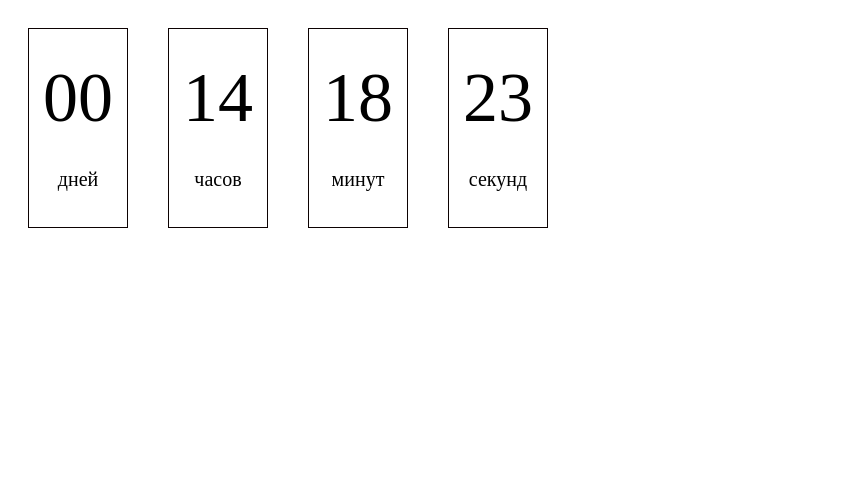
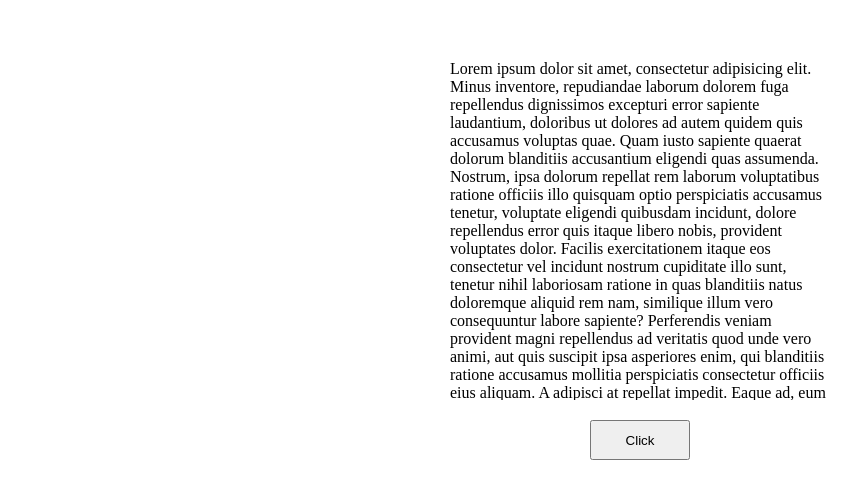
Before and after one commit to DzhunusovAtakhan/project-1, a plain HTML site: page index.html in a window 1280 px wide. Shown: the whole page, without its empty margins (0-860 px from the left). Drawn offline with Linux system fonts and the light colour scheme.

Commit message:
Параметры документа, окна и работа с ними

```diff
--- a/index.html
+++ b/index.html
@@ -3,29 +3,68 @@
   <head>
     <meta charset="utf-8" />
     <meta http-equiv="X-UA-Compatible" content="IE=edge" />
-    <title>Java Script</title>
+    <title>JavaScript</title>
     <link rel="stylesheet" href="style.css" />
   </head>
   <body>
-    <div class="timer">
-      <div class="timer-block">
-        <span id="days">12</span>
-        дней
-      </div>
-      <div class="timer-block">
-        <span id="hours">09</span>
-        часов
-      </div>
-      <div class="timer-block">
-        <span id="minutes">30</span>
-        минут
-      </div>
-      <div class="timer-block">
-        <span id="seconds">50</span>
-        секунд
-      </div>
+    <div class="box">
+      Lorem ipsum dolor sit amet, consectetur adipisicing elit. Minus inventore,
+      repudiandae laborum dolorem fuga repellendus dignissimos excepturi error
+      sapiente laudantium, doloribus ut dolores ad autem quidem quis accusamus
+      voluptas quae. Quam iusto sapiente quaerat dolorum blanditiis accusantium
+      eligendi quas assumenda. Nostrum, ipsa dolorum repellat rem laborum
+      voluptatibus ratione officiis illo quisquam optio perspiciatis accusamus
+      tenetur, voluptate eligendi quibusdam incidunt, dolore repellendus error
+      quis itaque libero nobis, provident voluptates dolor. Facilis
+      exercitationem itaque eos consectetur vel incidunt nostrum cupiditate illo
+      sunt, tenetur nihil laboriosam ratione in quas blanditiis natus doloremque
+      aliquid rem nam, similique illum vero consequuntur labore sapiente?
+      Perferendis veniam provident magni repellendus ad veritatis quod unde vero
+      animi, aut quis suscipit ipsa asperiores enim, qui blanditiis ratione
+      accusamus mollitia perspiciatis consectetur officiis eius aliquam. A
+      adipisci at repellat impedit. Eaque ad, eum laudantium deserunt. Quis
+      error voluptatem tempora quam ducimus aut, architecto odio voluptatum
+      reiciendis. Atque error, deleniti similique non nam ratione. Perferendis,
+      officiis mollitia laboriosam quam, nisi vel obcaecati vero dicta ducimus
+      dolorum quas, excepturi consequatur fugiat sit minima repellendus quia
+      aliquid numquam id autem unde dolorem quaerat odit. Harum eaque dolor
+      dicta, accusantium deserunt eius deleniti nisi quas assumenda consectetur,
+      odit modi exercitationem, officia doloribus quidem perferendis repellendus
+      quos commodi eveniet cum beatae ea molestiae reprehenderit. Facilis, iste
+      corporis earum. Nemo aliquam architecto error facilis amet, nihil sed
+      excepturi necessitatibus rem delectus, omnis ipsa ut temporibus expedita
+      quas natus ipsum fuga eum harum nisi facere cupiditate reiciendis! Id
+      magnam blanditiis eligendi, nulla accusamus magni. Placeat quidem repellat
+      explicabo minus esse numquam velit, accusantium a, cumque aperiam iure
+      alias natus aliquam minima quas possimus assumenda quod, doloremque saepe
+      perspiciatis nulla vero quibusdam voluptates. Nihil, aliquam maiores earum
+      non similique quos? Quos cumque est illum assumenda perspiciatis,
+      obcaecati atque doloribus cum soluta sit qui, deserunt reprehenderit
+      quibusdam ratione odio similique a, quod cupiditate! Accusamus hic minus
+      numquam, repellendus, ullam beatae itaque ad laudantium doloremque dolore
+      error praesentium provident consequuntur consectetur culpa necessitatibus
+      facere. Adipisci dignissimos fugiat consequuntur temporibus magni eius
+      deleniti. Reiciendis, distinctio nesciunt modi repellendus aperiam quia
+      dolore porro, pariatur eos. Ducimus iusto officiis cupiditate, error modi
+      eius, dolores maxime a eaque tenetur? Quae nulla reprehenderit
+      voluptatibus fugit cum distinctio hic libero maiores fugiat, atque amet
+      qui cupiditate pariatur quaerat illo similique sunt doloribus modi
+      reiciendis blanditiis in voluptatem esse. Hic voluptates atque beatae
+      nihil ad perspiciatis repudiandae, consequuntur non nesciunt maiores alias
+      eos odit, officiis inventore eaque aperiam voluptatibus. Fugiat eum esse
+      nam saepe soluta ab accusamus nemo fuga aut, distinctio officia atque.
+      Voluptatibus perspiciatis magni harum incidunt aliquid temporibus quas
+      labore exercitationem. Alias mollitia magnam sequi, totam corrupti
+      temporibus facere praesentium iste velit aliquam minus enim cupiditate
+      rem. Iste molestiae maxime illum non accusantium voluptas blanditiis, quod
+      consectetur, quidem est culpa voluptates obcaecati, ipsum ab natus vitae!
+      Consectetur animi quae tenetur odio repellendus natus tempora ipsa culpa,
+      inventore accusamus ea corporis doloribus id harum voluptatem, praesentium
+      temporibus, explicabo totam mollitia molestiae est iusto vel repellat
+      molestias. Repellat placeat voluptas quaerat eaque, illum dicta rerum
+      numquam sunt!
     </div>
-
+    <button>Click</button>
     <script src="script.js"></script>
   </body>
 </html>
--- a/script.js
+++ b/script.js
@@ -1,62 +1,23 @@
 "use strict";
 
-const deadLine = "2024-09-26";
+const box = document.querySelector(".box"),
+  btn = document.querySelector("button");
 
-function getTimeDiff(endtime) {
-  let days, hours, minutes, seconds;
+// const width = box.clientWidth;
+// const height = box.clientHeight;
+// const width = box.offsetWidth;
+// const height = box.offsetHeight;
+const width = box.scrollWidth;
+const height = box.scrollHeight;
 
-  const t = Date.parse(endtime) - Date.parse(new Date());
+console.log(width, height);
 
-  if (t <= 0) {
-    days = 0;
-    hours = 0;
-    minutes = 0;
-    seconds = 0;
-  } else {
-    days = Math.floor(t / (1000 * 60 * 60 * 24));
-    hours = Math.floor((t / (1000 * 60 * 60)) % 24);
-    minutes = Math.floor((t / (1000 * 60)) % 60);
-    seconds = Math.floor((t / 1000) % 60);
-  }
+btn.addEventListener("click", () => {
+  //   box.style.height = box.scrollHeight + "px";
+  console.log(box.scrollTop);
+});
 
-  return {
-    total: t,
-    days: days,
-    hours: hours,
-    minutes: minutes,
-    seconds: seconds,
-  };
-}
+console.log(box.getBoundingClientRect().top);
 
-function getZero(num) {
-  if (num < 10 || num <= 0) {
-    return `0${num}`;
-  } else {
-    return num;
-  }
-}
-
-function setClock(selector, endtime) {
-  const timer = document.querySelector(selector),
-    days = timer.querySelector("#days"),
-    hours = timer.querySelector("#hours"),
-    minutes = timer.querySelector("#minutes"),
-    seconds = timer.querySelector("#seconds"),
-    timeInterval = setInterval(updateClock, 1000);
-
-  updateClock();
-
-  function updateClock() {
-    const t = getTimeDiff(endtime);
-
-    days.innerHTML = getZero(t.days);
-    hours.innerHTML = getZero(t.hours);
-    minutes.innerHTML = getZero(t.minutes);
-    seconds.innerHTML = getZero(t.seconds);
-
-    if (t.total <= 0) {
-      clearInterval(timeInterval);
-    }
-  }
-}
-setClock(".timer", deadLine);
+const style = window.getComputedStyle(box);
+console.log(style.display);
--- a/style.css
+++ b/style.css
@@ -1,21 +1,16 @@
-* {
+.box {
   box-sizing: border-box;
+  width: 400px;
+  height: 350px;
+  overflow: scroll;
+  margin: 0 auto;
+  margin-top: 50px;
+  padding: 10px;
 }
-.timer {
-  display: flex;
-  flex-direction: row;
+button {
+  width: 100px;
+  height: 40px;
+  display: block;
+  margin: 0 auto;
+  margin-top: 20px;
 }
-.timer-block {
-  width: 100px;
-  height: 200px;
-  font-size: 20px;
-  margin: 20px;
-  border: 1px solid #0c0202;
-  text-align: center;
-}
-.timer-block span {
-  display: block;
-  font-size: 70px;
-  margin-top: 30%;
-  margin-bottom: 30px;
-}
```
